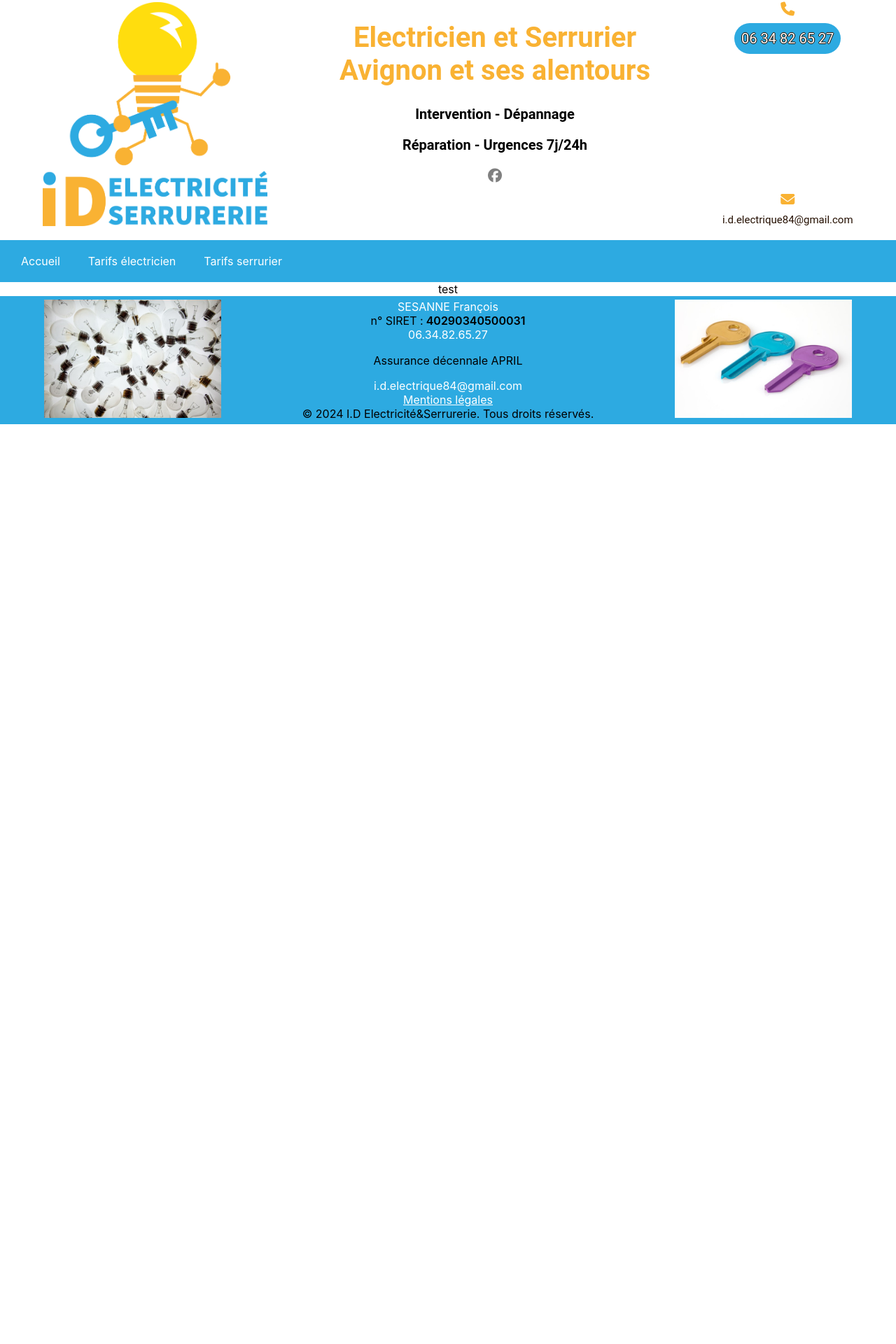
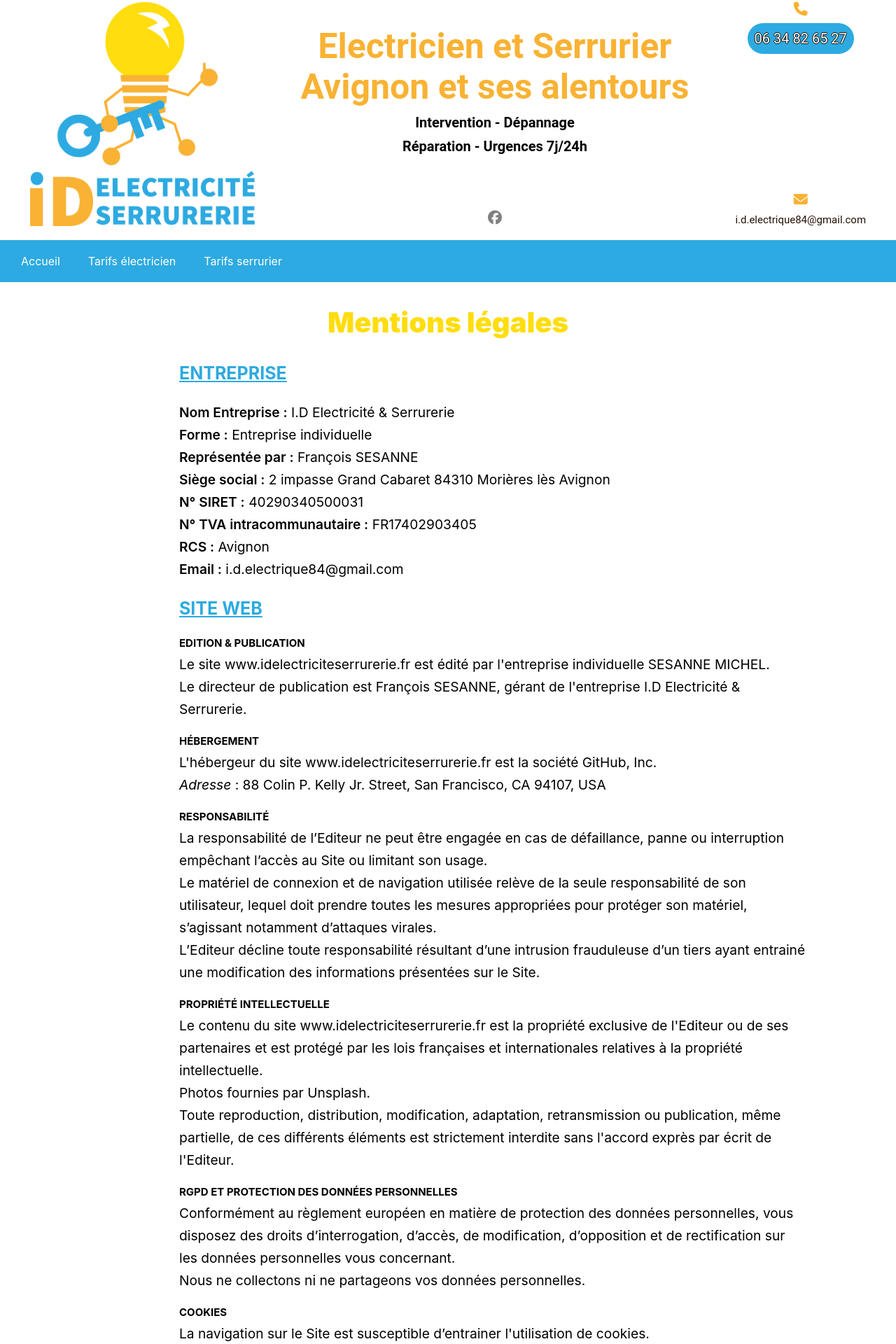
Before and after one commit to Michel-Sesanne/newid, a React (Create React App) app: page /mentionsLegales in a window 1280 px wide. Shown: the part 7-1927 px from the top of the page at 70% size. Before the commit the page ends 800 px from the top, so only its background shows below. Built offline with nearby package versions, Linux system fonts and the light colour scheme.

Commit message:
Ajout des mentions légales

```diff
--- a/src/components/Header/Header.jsx
+++ b/src/components/Header/Header.jsx
@@ -7,13 +7,16 @@ export default function Header() {
       <img src={logo} className="App-logo" alt="logo" />
 
       <div className="text">
-        <h1>
+        <div>
+          <h1>
           Electricien et Serrurier <br />
           Avignon et ses alentours
         </h1>
         <p>Intervention - Dépannage</p>
         <p>Réparation - Urgences 7j/24h</p>
-        <a
+        </div>
+        <div>
+          <a
           href="https://www.facebook.com/I.D.Electrique84?locale=fr_FR"
           target="_blank"
           rel="noreferrer noopener"
@@ -21,6 +24,7 @@ export default function Header() {
         >
           <i className="fa-brands fa-facebook"></i>
         </a>
+        </div>
       </div>
 
       <div className="link">
--- a/src/components/Header/header.scss
+++ b/src/components/Header/header.scss
@@ -17,11 +17,22 @@ header {
   }
 
   .text {
+    min-height: 40vh;
+    display: flex;
+    flex-direction: column;
+    justify-content: space-between;
     h1 {
-      color: $second-color;;
+      color: $second-color;
+      font-size: 50px;
+      margin-bottom: 10px;
     }
-    color: black;
-    font-weight: bold;
+
+    p {
+      font-weight: 600;
+      line-height: 1.5rem;
+      margin: 5px auto 10px;
+    }
+
 
     .fa-facebook {
       color: grey;
@@ -78,6 +89,13 @@ header {
     justify-content: flex-start;
     font-size: 15px;
 
+    .text {
+      min-height: 20px;
+      h1 {
+        font-size: 25px;
+      }
+    }
+
     .fa-facebook {
       font-size: 21px;
       margin-bottom: 1rem;
--- a/src/components/Navigation/Navigation.jsx
+++ b/src/components/Navigation/Navigation.jsx
@@ -1,6 +1,7 @@
 import React, { useState } from 'react';
 import styled from 'styled-components';
 import { NavLink as RouterNavLink } from 'react-router-dom';
+import './navigation.scss';
 
 const Nav = styled.nav`
   background-color: #2daae1;
@@ -13,8 +14,8 @@ const NavLinks = styled.div`
   display: ${props => (props.isOpen ? 'block' : 'none')};
   flex-direction: column;
   position: absolute;
-  top: 50px;
-  right: 10px;
+  top: -79px;
+  right: 0;
   background-color: #2daae1;
   width: 200px;
   text-align: left;
@@ -75,9 +76,9 @@ const Navigation = () => {
         <Line />
       </Hamburger>
       <NavLinks isOpen={isOpen}>
-        <StyledNavLink to="/">Accueil</StyledNavLink>
-        <StyledNavLink to="/tarifsElectricien">Tarifs électricien</StyledNavLink>
-        <StyledNavLink to="/tarifsSerrurier">Tarifs serrurier</StyledNavLink>
+        <StyledNavLink to="/" activeclassname="active">Accueil</StyledNavLink>
+        <StyledNavLink to="/tarifsElectricien" activeclassname="active">Tarifs électricien</StyledNavLink>
+        <StyledNavLink to="/tarifsSerrurier" activeclassname="active">Tarifs serrurier</StyledNavLink>
       </NavLinks>
     </Nav>
   );
--- /dev/null
+++ b/src/components/Navigation/navigation.scss
@@ -0,0 +1,5 @@
+a {
+    &.active {
+        text-decoration: underline;
+    }
+}
--- a/src/pages/Home/home.scss
+++ b/src/pages/Home/home.scss
@@ -20,7 +20,7 @@
 @media (max-width: 767px) {
     .home {
         h2 {
-            font-size: 20px;
+            font-size: 25px;
         }
 
         .map {
--- a/src/pages/MentionsLegales/MentionsLegales.jsx
+++ b/src/pages/MentionsLegales/MentionsLegales.jsx
@@ -1,9 +1,106 @@
-import './mentionsLegales.scss';
+import "./mentionsLegales.scss";
 
 export default function MentionsLegales() {
-    return (
-        <div className="mentionsLegales">
-            test
-        </div>
-    )
+  return (
+    <div className="mentionsLegales">
+      <h2>Mentions légales</h2>
+      <section>
+        <h3>ENTREPRISE</h3>
+        <p>
+          <span>Nom Entreprise :</span> I.D Electricité & Serrurerie <br />
+          <span>Forme :</span> Entreprise individuelle <br />
+          <span>Représentée par :</span> François SESANNE <br />
+          <span>Siège social :</span> 2 impasse Grand Cabaret 84310 Morières lès
+          Avignon <br />
+          <span>N° SIRET :</span> 40290340500031 <br />
+          <span>N° TVA intracommunautaire :</span> FR17402903405 <br />
+          <span>RCS :</span> Avignon <br />
+          <span>Email :</span> i.d.electrique84@gmail.com <br />
+        </p>
+      </section>
+      <section>
+        <h3>SITE WEB</h3>
+        <h4>Edition & Publication</h4>
+        <p>
+          Le site www.idelectriciteserrurerie.fr est édité par l'entreprise
+          individuelle SESANNE MICHEL.
+          <br />
+          Le directeur de publication est François SESANNE, gérant de
+          l'entreprise I.D Electricité & Serrurerie.
+        </p>
+        <h4>Hébergement</h4>
+        <p>
+          L'hébergeur du site www.idelectriciteserrurerie.fr est la société
+          GitHub, Inc.
+          <br />
+          <span className="adresse">Adresse </span>: 88 Colin P. Kelly Jr.
+          Street, San Francisco, CA 94107, USA
+        </p>
+        <h4>Responsabilité</h4>
+        <p>
+          La responsabilité de l’Editeur ne peut être engagée en cas de
+          défaillance, panne ou interruption empêchant l’accès au Site ou
+          limitant son usage.
+          <br />
+          Le matériel de connexion et de navigation utilisée relève de la seule
+          responsabilité de son utilisateur, lequel doit prendre toutes les
+          mesures appropriées pour protéger son matériel, s’agissant notamment
+          d’attaques virales.
+          <br />
+          L’Editeur décline toute responsabilité résultant d’une intrusion
+          frauduleuse d’un tiers ayant entrainé une modification des
+          informations présentées sur le Site.
+          <br />
+        </p>
+        <h4>Propriété intellectuelle</h4>
+        <p>
+          Le contenu du site www.idelectriciteserrurerie.fr est la propriété
+          exclusive de l'Editeur ou de ses partenaires et est protégé par les
+          lois françaises et internationales relatives à la propriété
+          intellectuelle.
+          <br />
+          Photos fournies par Unsplash.
+          <br />
+          Toute reproduction, distribution, modification, adaptation,
+          retransmission ou publication, même partielle, de ces différents
+          éléments est strictement interdite sans l'accord exprès par écrit de
+          l'Editeur.
+        </p>
+        <h4>RGPD et protection des données personnelles</h4>
+        <p>
+          Conformément au règlement européen en matière de protection des
+          données personnelles, vous disposez des droits d’interrogation,
+          d’accès, de modification, d’opposition et de rectification sur les
+          données personnelles vous concernant.
+          <br />
+          Nous ne collectons ni ne partageons vos données personnelles.
+        </p>
+        <h4>Cookies</h4>
+        <p>
+          La navigation sur le Site est susceptible d’entrainer l'utilisation de
+          cookies.
+        </p>
+      </section>
+      <section>
+        <h3>Autres dispositions légales</h3>
+        <h4>Médiation de la Consommation</h4>
+        <p>
+          Conformément aux articles L.616-1 et R.616-1 du code de la
+          consommation, nous proposons un dispositif de médiation de la
+          consommation. L'entité de médiation retenue est : CNPM - MEDIATION DE
+          LA CONSOMMATION.
+          <br /> En cas de litige, vous pouvez déposer votre réclamation sur son
+          site : https://cnpmmediation- consommation.eu ou par voie postale en
+          écrivant à CNPM - MEDIATION - CONSOMMATION - 27 avenue de la
+          libération - 42400 Saint-Chamond
+        </p>
+        <h4>Assurance de Responsabilité Décennale</h4>
+        <p>
+          Assurance de responsabilité décennale obligatoire, souscrite auprès du
+          Siège Social April Partenaires 15 rue Jules Ferry BP 60307 - 35303 -
+          Fougères, n°:23034644930.
+        </p>
+      </section>
+    </div>
+  );
 }
--- a/src/pages/MentionsLegales/mentionsLegales.scss
+++ b/src/pages/MentionsLegales/mentionsLegales.scss
@@ -0,0 +1,66 @@
+@import "../../styles/variables";
+
+.mentionsLegales {
+  font-size: 1.2rem;
+  margin-bottom: 20px;
+
+  h2 {
+    color: $third-color;
+    font-size: 40px;
+    font-weight: 900;
+  }
+
+  h3 {
+    margin-left: 20%;
+    color: $main-color;
+    font-size: 25px;
+    text-align: left;
+    text-decoration: underline;
+    text-transform: uppercase;
+  }
+
+  h4 {
+    font-size: 15px;
+    margin-left: 20%;
+    text-align: left;
+    margin-bottom: 5px;
+    text-transform: uppercase;
+  }
+
+  p {
+    margin: 0 10% 0 20%;
+    margin-top: 0;
+    text-align: left;
+    line-height: 2rem;
+  }
+
+  span {
+    font-weight: 600;
+  }
+
+  .adresse {
+    font-style: italic;
+    font-weight: normal;
+  }
+}
+
+@media (max-width: 767px) {
+    .mentionsLegales {
+        font-size: 1rem;
+        h2 {
+            font-size: 25px;
+        }
+        p {
+            margin: 0 5px;
+        }
+        h3 {
+            font-size: 21px;
+            margin: 20px 5px 10px;
+        }
+        h4 {
+            font-size: 18px;
+            margin: 10px 5px 0px;
+        }
+
+    }
+}
--- a/src/pages/TarifsElectricien/tarifsElectricien.scss
+++ b/src/pages/TarifsElectricien/tarifsElectricien.scss
@@ -35,3 +35,11 @@
     margin-left: 20px;
   }
 }
+
+@media (max-width: 767px) {
+  .tarifs-e {
+    h2 {
+      font-size: 20px;
+  }
+  }
+}
--- a/src/pages/TarifsSerrurier/tarifsSerrurier.scss
+++ b/src/pages/TarifsSerrurier/tarifsSerrurier.scss
@@ -35,3 +35,11 @@
     margin-left: 20px;
   }
 }
+
+@media (max-width: 767px) {
+  .tarifs-s {
+    h2 {
+      font-size: 20px;
+  }
+  }
+}
```
